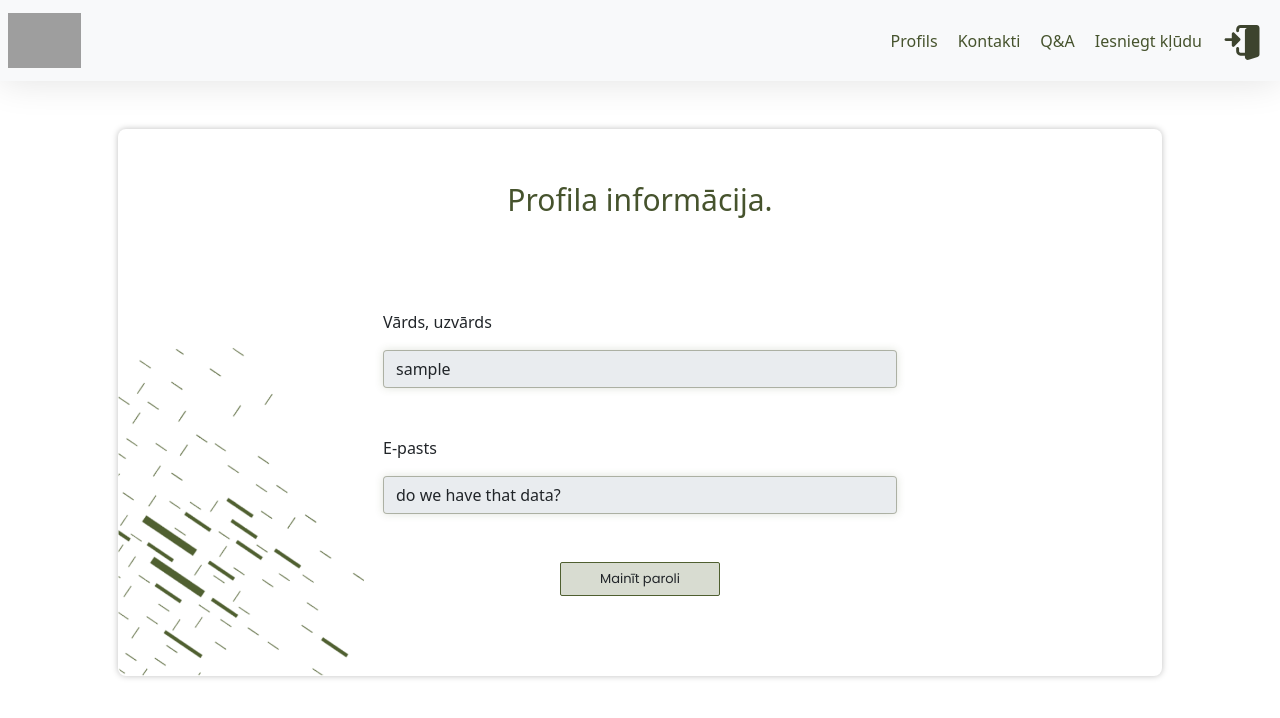
After one commit to 27-Club/27club, a Django app: page /profils/ in a window 1280 px wide. The commit adds this page. Shown: the top 718 px of the page. Run offline with Django 3.2, Linux system fonts and the light colour scheme; the visitor is signed in with stand-in values (Sample User, id 1); parts of the project's set-up code (start-up, migrations or seed data) failed here and were passed over; some web fonts are replaced; grey boxes are pictures that could not be loaded.

Commit message:
update
es neieliku in nav-bars profile url tho

```diff
--- /dev/null
+++ b/index/static/css/profils.css
@@ -0,0 +1,110 @@
+.body{
+    background-color: white;
+}
+
+
+.green-text{
+    color: rgba(70, 83, 45, 1);
+
+}
+
+
+.title{
+    font-size: 30px;
+}
+
+
+.card-body{
+    box-shadow: 0px 0px 6px rgba(0, 0, 0, 0.25);
+    border-radius: 8px;
+
+}
+
+
+
+
+.form-control {
+    border-color: rgba(90, 97, 75, 0.445);
+    box-shadow: inset 0 1px 1px rgba(255, 255, 255, 0.033), 0 0 8px rgba(79, 95, 48, 0.181);
+  }
+
+
+.form-control:focus {
+    border-color: rgba(79, 95, 48, 0.6);
+    box-shadow: inset 0 1px 1px rgba(255, 255, 255, 0.075), 0 0 8px rgba(79, 95, 48, 0.4);
+  }
+
+.sideline-img{
+    position: absolute;
+    height: 329px;
+    left: 0;
+    bottom: 0;
+
+}
+
+.submit-error-btn{
+
+    display: inline-block;
+    font-weight: 400;
+    line-height: 1.5;
+    color: #212529;
+    text-align: center;
+    text-decoration: none;
+    vertical-align: middle;
+    user-select: none;
+    border: 1px solid transparent;
+    padding: 0.375rem 0.75rem;
+    transition: color .15s ease-in-out,background-color .15s ease-in-out,border-color .15s ease-in-out,box-shadow .15s ease-in-out;
+
+    width: 160px;
+    background-color: rgba(80, 96, 49, 0.22);
+    border-color: rgba(79, 95, 48, 1);
+    border-radius: 0.5px;
+    font-size: revert;
+    border-radius: 2px;
+    font-size: small;
+}
+
+.submit-error-btn:hover{
+    background-color: rgba(80, 96, 49, 0.29);
+    border-color: rgb(93, 109, 60);
+    box-shadow: inset 0 1px 1px rgba(255, 255, 255, 0.075), 0 0 8px rgba(79, 95, 48, 0.063);
+
+}
+
+
+
+@media only screen and (max-width: 500px) {
+
+
+    .title{
+        margin-bottom: 10px;
+    }
+  }
+
+  @media (max-width: 768px) {
+    .submit-error-btn{
+
+        width: 125px;
+        font-size: small;
+        padding-top: 5px;
+        padding-bottom: 3px;
+    }
+
+  }
+
+
+  @media only screen and (min-width: 992px) {
+    .form-container{
+
+        max-width: 500px;
+    }
+  }
+
+
+  @media only screen and (min-width: 1200px) {
+    .form-container{
+
+        max-width: 590px;
+    }
+  }
--- a/index/templates/index/info/kontakti.html
+++ b/index/templates/index/info/kontakti.html
@@ -30,7 +30,7 @@
       <img class="logo" src="/static/Icon/logo.svg">
     </a>
     <div class="d-md-inline-flex  me-2 collapse" id="navbarNav">
-      <a href="#" class="nav-green-text mt-3">
+      <a href="{% url 'profils' %}" class="nav-green-text mt-3">
         <p class="navbar-text-dropdown" >
           Profils
         </p>
--- /dev/null
+++ b/index/templates/index/info/profils.html
@@ -0,0 +1,101 @@
+{% load static %}
+<!DOCTYPE html>
+<html lang="en" >
+<head>
+    <meta charset="UTF-8">
+    <meta name="viewport" content="width=device-width, initial-scale=1.0">
+    <title>{% block title %}LLKC Veidlapu izveide{% endblock %}</title>
+
+
+    <link rel="stylesheet" href="{% static 'css/nav-bar.css' %}">
+
+
+    <link rel="stylesheet" href="{% static 'index/HurlUI.css' %}">
+    <link rel="stylesheet" href="{% static 'index/style.css' %}">
+    <link rel="preconnect" href="https://fonts.googleapis.com"><link rel="preconnect" href="https://fonts.gstatic.com" crossorigin>
+    <link href="https://fonts.googleapis.com/css2?family=Montserrat:wght@400;500&display=swap" rel="stylesheet">
+
+
+    <link href="https://cdn.jsdelivr.net/npm/bootstrap@5.0.2/dist/css/bootstrap.min.css" rel="stylesheet" integrity="sha384-EVSTQN3/azprG1Anm3QDgpJLIm9Nao0Yz1ztcQTwFspd3yD65VohhpuuCOmLASjC" crossorigin="anonymous">
+
+    <link rel="stylesheet" href="{% static 'css/profils.css' %}">
+
+    {% block script %}
+    <script src = "{% static 'index/index.js' %}" defer></script>
+    {% endblock %}
+    <script src="https://ajax.googleapis.com/ajax/libs/jquery/3.6.3/jquery.min.js"></script>
+</head>
+<body>
+    <nav class="sticky-top navbar  bg-light justify-content-between">
+        <a href="/main/" class="ms-2 navbar-brand">
+          <img class="logo" src="/static/Icon/logo.svg">
+        </a>
+        <div class="d-md-inline-flex  me-2 collapse" id="navbarNav">
+          <a href="#" class="nav-green-text mt-3">
+            <p class="navbar-text-dropdown" >
+              Profils
+            </p>
+          </a>
+          <a href="{% url 'kontakti' %}" class="nav-green-text mt-3">
+            <p class="navbar-text-dropdown">
+              Kontakti
+            </p>
+          </a>
+          <a href="{% url 'FAQ' %}" class="nav-green-text mt-3">
+            <p class="navbar-text-dropdown">
+              Q&A
+            </p>
+          </a>
+          <a href="{% url 'iesniedz_kludu' %}" class="nav-green-text mt-3">
+            <p class="navbar-text-dropdown">
+              Iesniegt kļūdu
+            </p>
+          </a>
+          <a href="#" class="mt-3 d-md-none iziet-text">
+            <p class=" navbar-text-dropdown">
+              Izrakstīties
+            </p>
+          </a>
+          <a href="#" class="nav-green-text mt-2 pt-1">
+            <img class="logout-icon" src="/static/Icon/logout-icon.svg">
+          </a>
+
+        </div>
+
+        <button class="navbar-toggler collapsed d-md-none" type="button" data-bs-toggle="collapse" data-bs-target="#navbarNav" aria-controls="navbarNav" aria-expanded="false" aria-label="Toggle navigation">
+          <span class="toggler-icon top-bar"></span>
+          <span class="toggler-icon middle-bar"></span>
+          <span class="toggler-icon bottom-bar"></span>
+        </button>
+      </nav>
+
+
+<div class="container ps-5 pe-5 mt-5 mb-5">
+  <div class="card border-0">
+    <div class="card-con card-body text-center px-0 px-sm-1 p-md-5">
+        <div class="d-none d-lg-block">
+          <img class="sideline-img" src="/static/Icon/side_lines.png" alt="">
+        </div>
+        <p class="green-text title mb-3 mb-sm-5 ">Profila informācija.</p>
+
+        <div class="form-container container p-lg-4">
+            <form>
+                <div class="form-group text-md-start mb-3 mb-md-5">
+                    <label class="mb-3" for="exampleFormControlInput1">Vārds, uzvārds</label>
+                    <input type="text" class="form-control" id="exampleFormControlInput1" value="{{ user.username }}" disabled>
+                </div>
+                <div class="form-group text-md-start mb-5">
+                    <label class="mb-3" for="exampleFormControlInput1">E-pasts</label>
+                    <input type="email" class="form-control" value="do we have that data?" id="exampleFormControlInput1" disabled>
+                </div>
+                <a href="" class="btn mb-2 submit-error-btn">Mainīt paroli</a>
+            </form>
+        </div>
+
+    </div>
+  </div>
+</div>
+
+<script src="https://cdn.jsdelivr.net/npm/bootstrap@5.0.2/dist/js/bootstrap.bundle.min.js" integrity="sha384-MrcW6ZMFYlzcLA8Nl+NtUVF0sA7MsXsP1UyJoMp4YLEuNSfAP+JcXn/tWtIaxVXM" crossorigin="anonymous"></script>
+</body>
+</html>
--- a/index/urls.py
+++ b/index/urls.py
@@ -9,6 +9,7 @@ urlpatterns = [
     path('FAQ/', views.FAQ, name="FAQ"),
     path('kontakti/', views.kontakti, name="kontakti"),
     path('iesniedz_kludu/', views.iesniedz_kludu, name="iesniedz_kludu"),
+    path('profils/', views.profils, name="profils"),
     path('form/create', views.create_form, name="create_form"),
     path('form/create/contact', views.contact_form_template, name="contact_form_template"),
     path('form/create/feedback', views.customer_feedback_template, name="customer_feedback_template"),
--- a/index/views.py
+++ b/index/views.py
@@ -11,6 +11,14 @@ import random
 import string
 
 # Create your views here.
+
+def profils(request):
+    if not request.user.is_authenticated:
+        return redirect('login')
+    forms = Form.objects.filter(creator = request.user)
+    return render(request, "index/info/profils.html")
+
+
 def FAQ(request):
     if not request.user.is_authenticated:
         return redirect('login')
```
